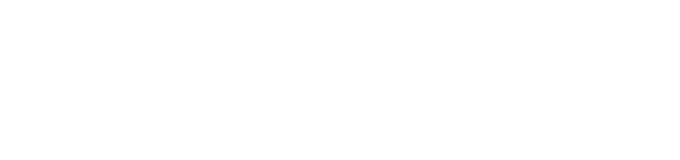
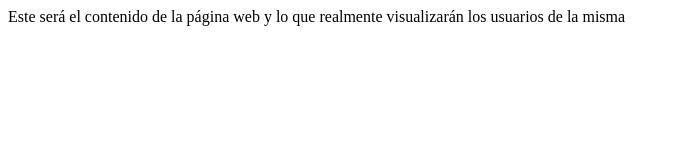
Before and after one commit to yamila11/capitulo-3, a plain HTML site: page body.html in a window 1280 px wide. Shown: the whole page, without its empty margins (0-680 px from the left). Drawn offline with Linux system fonts and the light colour scheme.

Commit message:
Update body.html

```diff
--- a/body.html
+++ b/body.html
@@ -5,5 +5,6 @@
 		<meta http-equiv="refresh" content="5">
 	</head>
 	<body>
+	Este será el contenido de la página web y lo que realmente visualizarán los usuarios de la misma
 	</body>
 </html>
```
